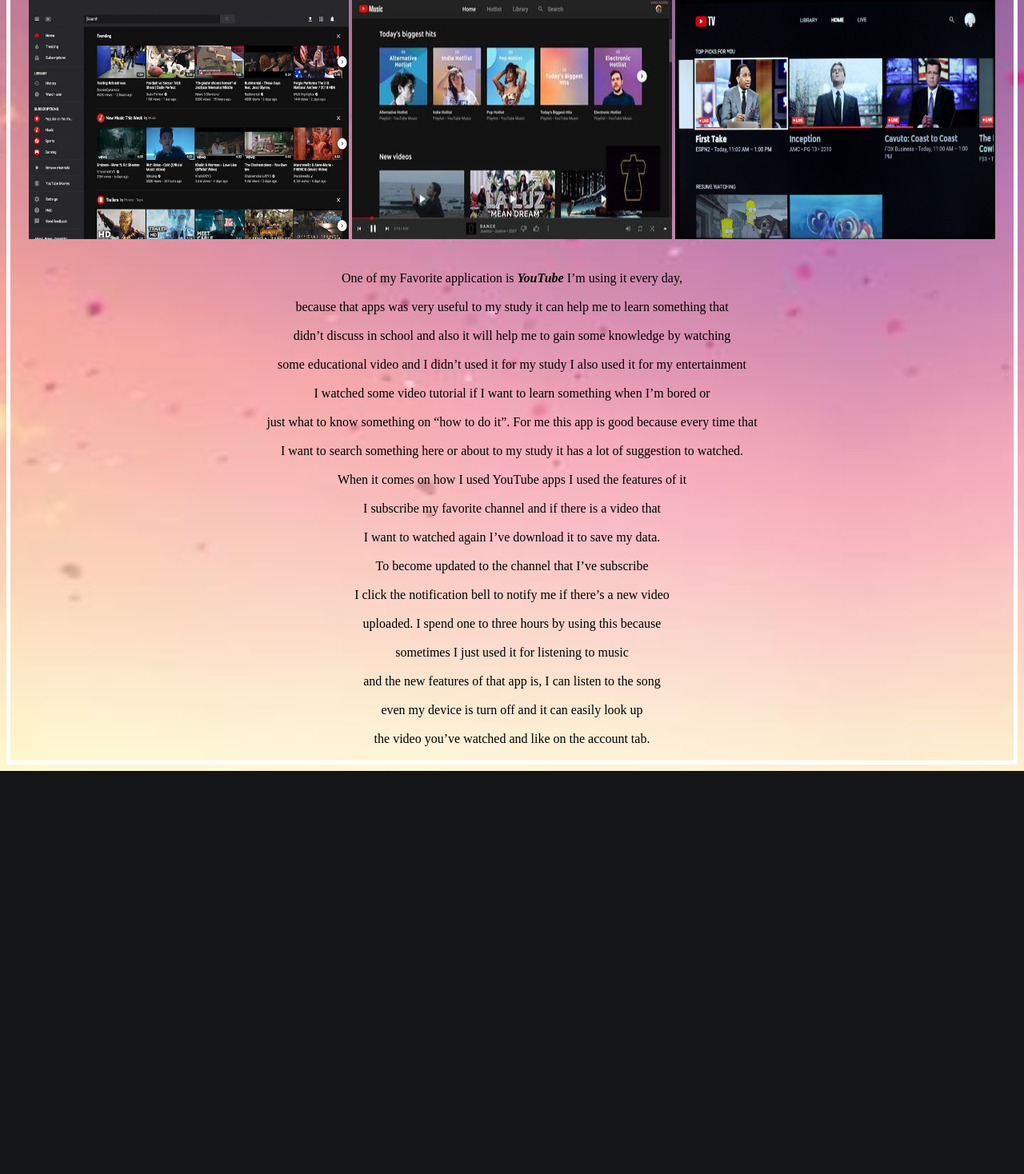
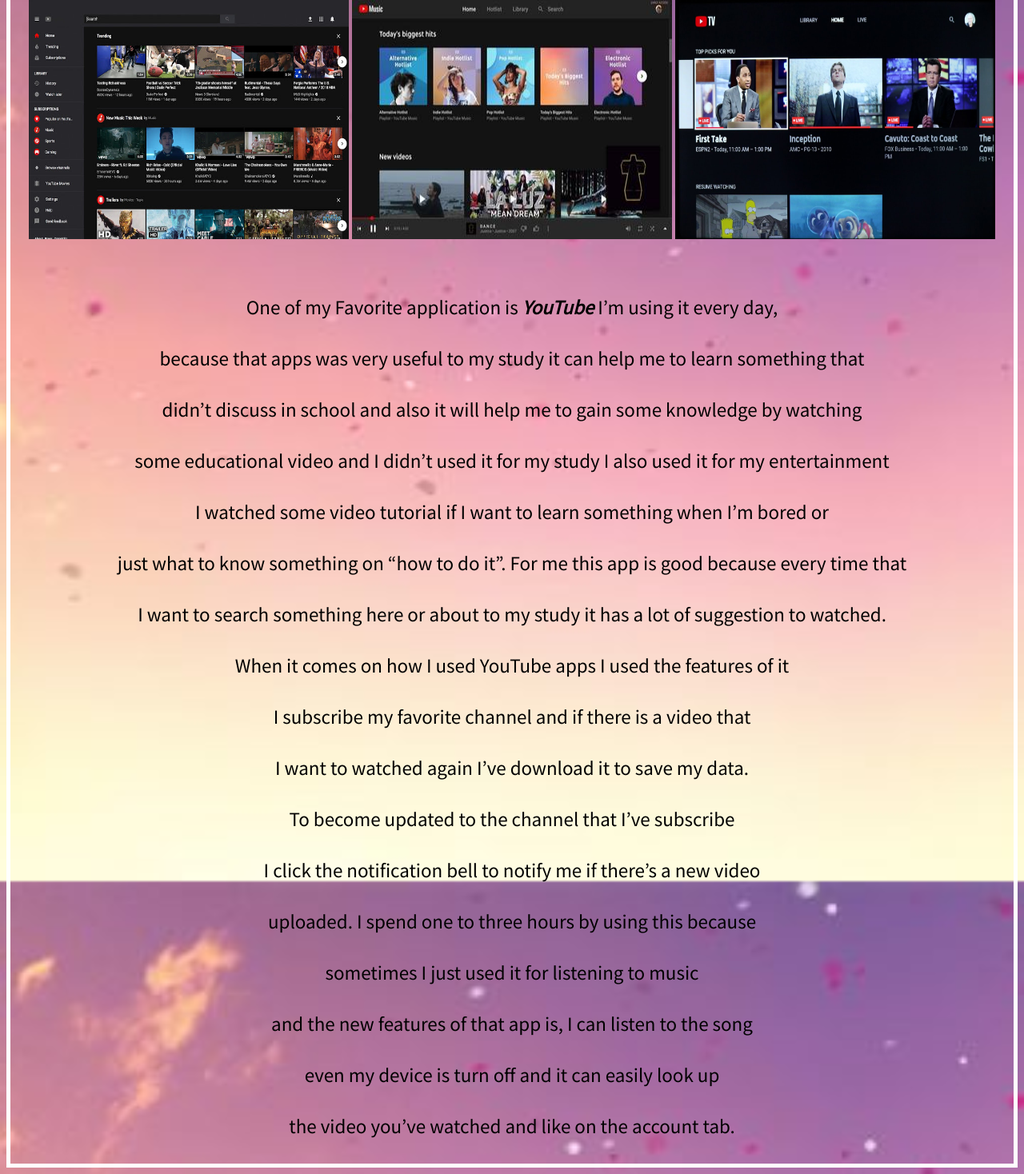
Before and after one commit to shiara210/lab1, a PHP site: page /index.html in a window 1280 px wide. Shown: the part 1458-2926 px from the top of the page at 80% size. Before the commit the page ends 2422 px from the top, so only its background shows below. Run offline with PHP 8.4, Linux system fonts and the light colour scheme.

Commit message:
new update

```diff
--- a/css/style.css
+++ b/css/style.css
@@ -1,4 +1,3 @@
-
 h1 {
    color: #ff69b4;;
    font-family: 'IBM Plex Serif',serif;
@@ -6,6 +5,7 @@
 }
 
 body {
+  background-image: url(cute.jpg);
   background-repeat: no-repeat;
   background-attachment: fixed;
   background-size:cover;
@@ -30,7 +30,7 @@
 
 p3 {
     color: black;
-    font-family:''Noto Sans JP', sans-serif;
+    font-family: 'Noto Sans JP', sans-serif;
     font-size: 140%;
     text-align: center;
 }
```
Also changed, not shown: index.html (line endings or trailing spaces).
